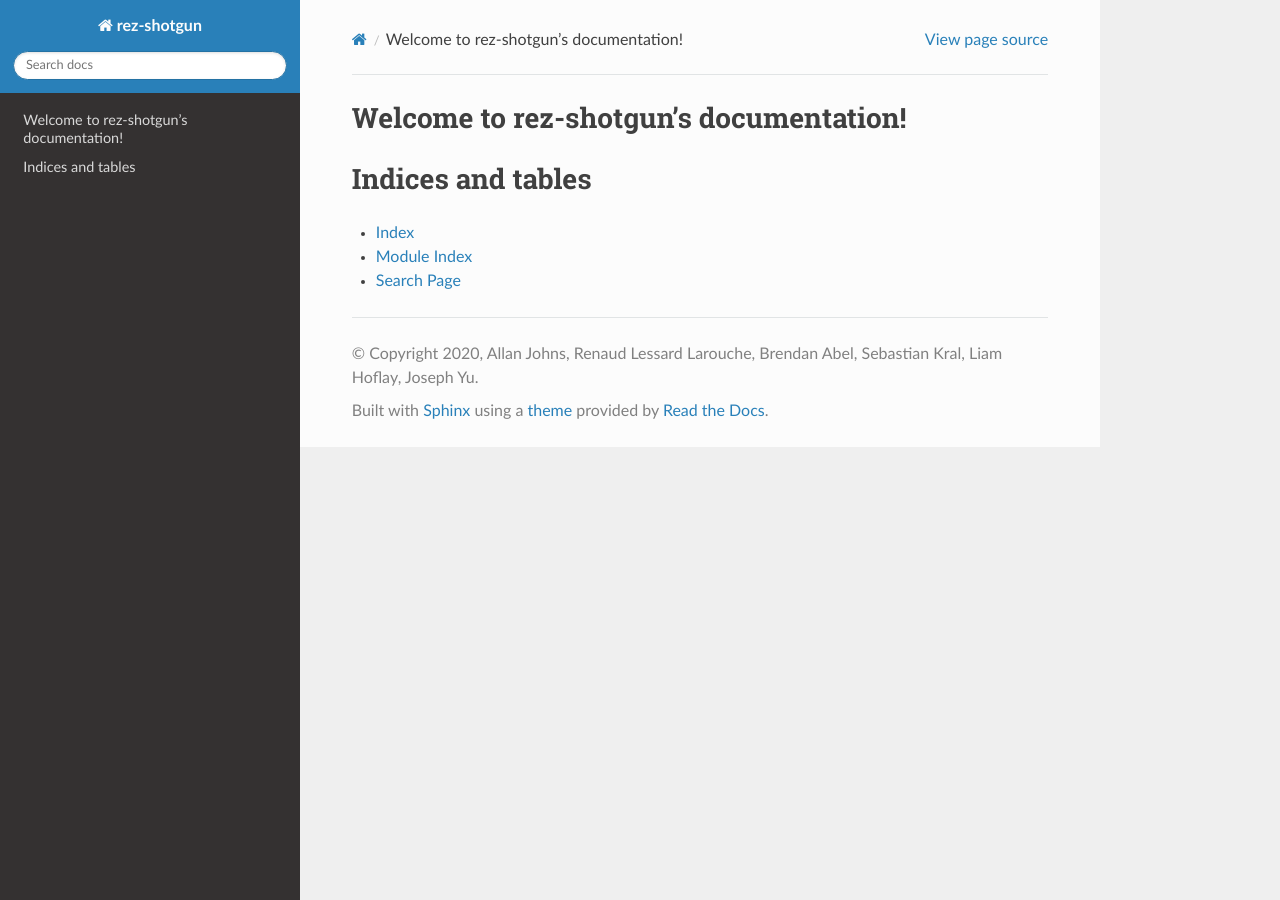
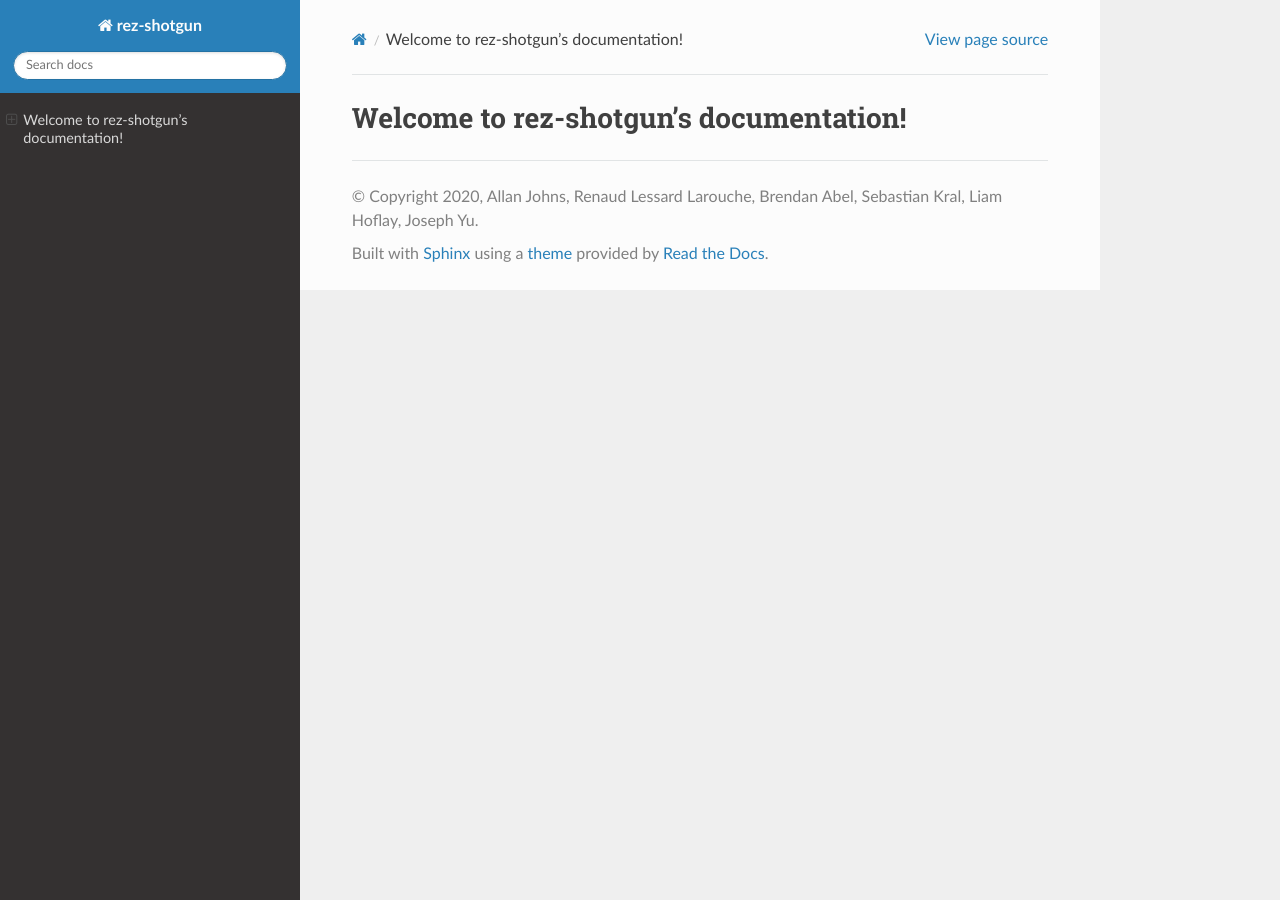
Before and after one commit to nerdvegas/rez-shotgun, a Sphinx documentation site: the page built from docs/index.rst, in a window 1280 px wide. Built offline with Sphinx 7.4.7 and the Read the Docs theme 2.0.0, drawn with Linux system fonts in a browser that asks for light colours; pages that are not in the unit, such as notebooks, are missing from menus; part of the change alters nothing that is shown.

```diff
--- a/docs/conf.py
+++ b/docs/conf.py
@@ -17,11 +17,10 @@ import os
 __abs_file__ = os.path.abspath(__file__)
 __repo_docs__ = os.path.dirname(__abs_file__)
 __repo_root__ = os.path.dirname(__repo_docs__)
-
-# __source_dirs__ = [
-#     (__repo_root__, "tk-config-default", "hooks"),
-#     (__repo_root__, "tk-config-default2", "hooks", "tk-multi-launchapp"),
-# ]
+__source_dirs__ = [
+    (__repo_root__, "tk-config-default"),
+    (__repo_root__, "tk-config-default2"),
+]
 # sys.path = [os.path.join(*paths) for paths in __source_dirs__] + sys.path
 
 
@@ -42,6 +41,7 @@ release = "0.3.0"
 # ones.
 extensions = [
     "autoapi.extension",
+    "sphinx.ext.napoleon",
     "sphinx_rtd_theme",
 ]
 
@@ -52,7 +52,7 @@ templates_path = ["_templates"]
 # List of patterns, relative to source directory, that match files and
 # directories to ignore when looking for source files.
 # This pattern also affects html_static_path and html_extra_path.
-exclude_patterns = ["_build", "Thumbs.db", ".DS_Store"]
+exclude_patterns = ["_build", "Thumbs.db", ".DS_Store", "autoapi/index.rst"]
 
 
 # -- Options for HTML output -------------------------------------------------
@@ -69,4 +69,7 @@ html_static_path = ["_static"]
 
 # -- autoapi.extension --------------------------------------------------------
 autoapi_type = "python"
-autoapi_dirs = [__repo_root__]
+autoapi_dirs = [os.path.join(*paths) for paths in __source_dirs__]
+
+# Helps separate out tk-config-default and tk-config-default2
+autoapi_python_use_implicit_namespaces = True
--- a/docs/index.rst
+++ b/docs/index.rst
@@ -12,10 +12,11 @@ Welcome to rez-shotgun's documentation!
 
    autoapi/index
 
+.. toctree::
+   :maxdepth: 2
+   :caption: Hook APIs
+   :name: apis
+   :glob:
+   :hidden:
 
-Indices and tables
-==================
-
-* :ref:`genindex`
-* :ref:`modindex`
-* :ref:`search`
+   autoapi/**/index
```
